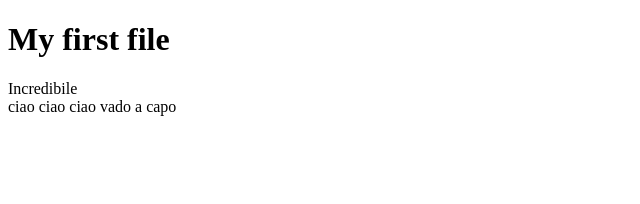
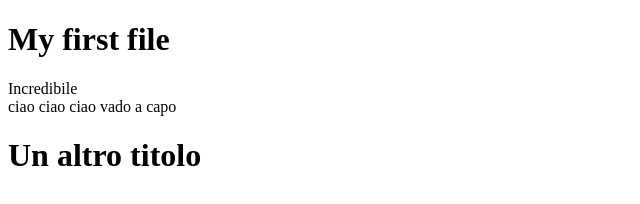
Before and after one commit to FedeVenza/NABA-feb24-federica, a plain HTML site: page es00/index.html in a window 1280 px wide. Shown: the whole page, without its empty margins (0-640 px from the left). Drawn offline with Linux system fonts and the light colour scheme.

Commit message:
Update index.html

```diff
--- a/es00/index.html
+++ b/es00/index.html
@@ -8,5 +8,12 @@
 <h1>My first file</h1>
 <p>Incredibile <br>ciao ciao ciao vado a capo</p>
 </p>
+<title>Page Title</title>
+</head>
+<body>
+
+<h1>Un altro titolo
+
+</h1>
 
 </body>
```
